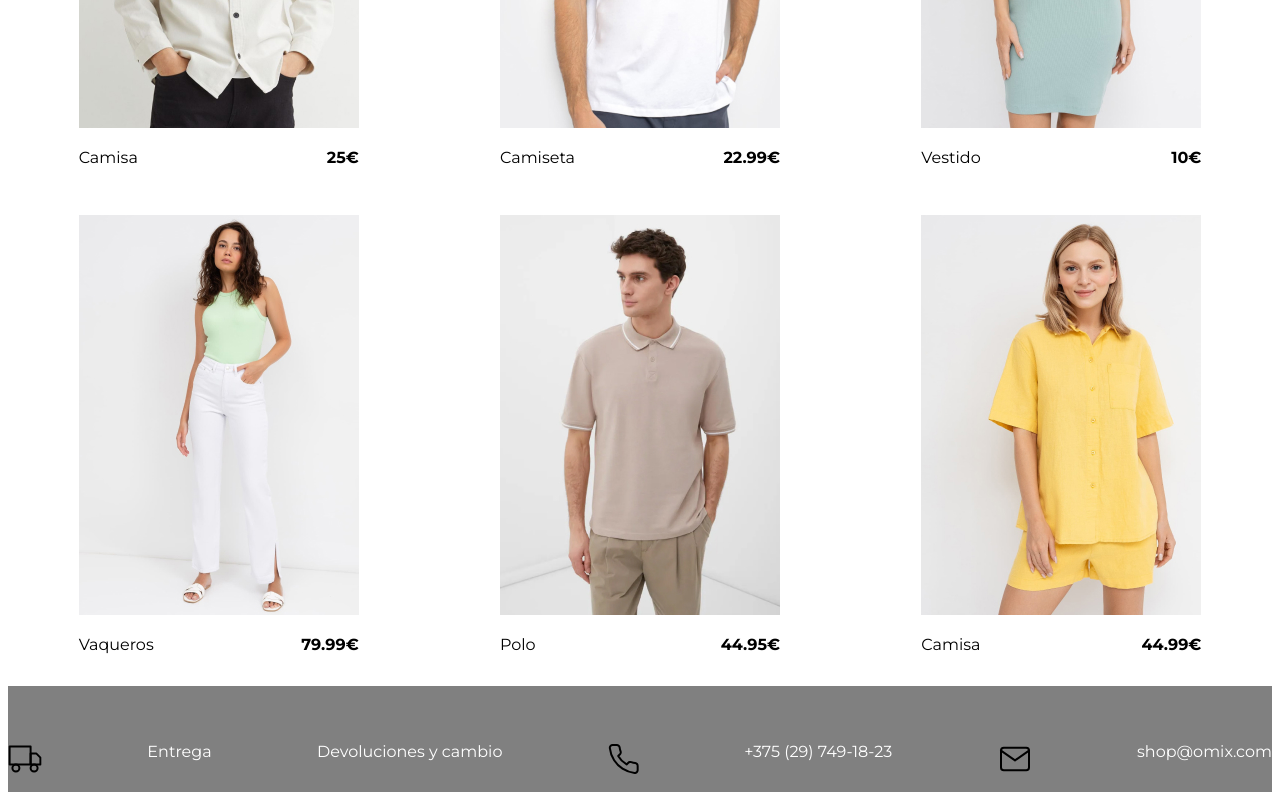
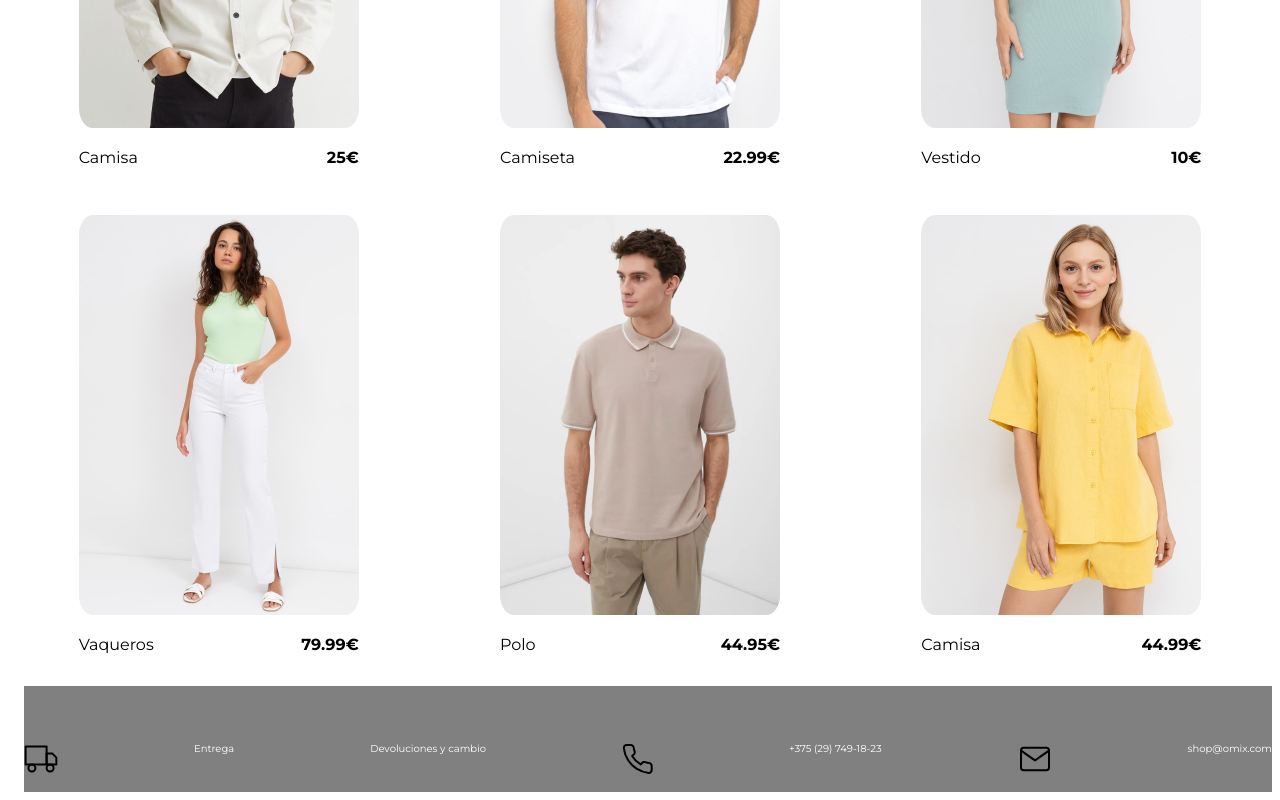
Before and after one commit to elionavarroh/Bootcamp-JS-2---Laboratorio-M-dulo-1---HTML, a plain HTML site: page index.html in a window 1280 px wide. Shown: the part 441-1241 px from the top of the page. Drawn offline with Linux system fonts and the light colour scheme.

Commit message:
add the images and icons curves

```diff
--- a/site.css
+++ b/site.css
@@ -8,15 +8,6 @@ h1 {
 
 body {
   font-family: "Montserrat", sans-serif;
-}
-
-footer {
-  font-size: 16px;
-  color: white;
-  background-color: grey;
-  padding-top: 56px;
-  padding-bottom: 16px;
-  justify-content: space-between;
 }
 
 nav {
@@ -60,6 +51,17 @@ nav {
   max-width: fit-content;
 }
 
-.image-1 {
-    border-radius: 25px;
+footer {
+    color: white;
+    background-color:grey;
+    padding-top: 56px;
+    padding-bottom: 16px;
+    justify-content: space-between;
+    margin-left: 16px;
+    font-family: "Montserrat", sans-serif;
+    font-size: 10px;
 }
+
+img {
+    border-radius: 5%;
+}
```
